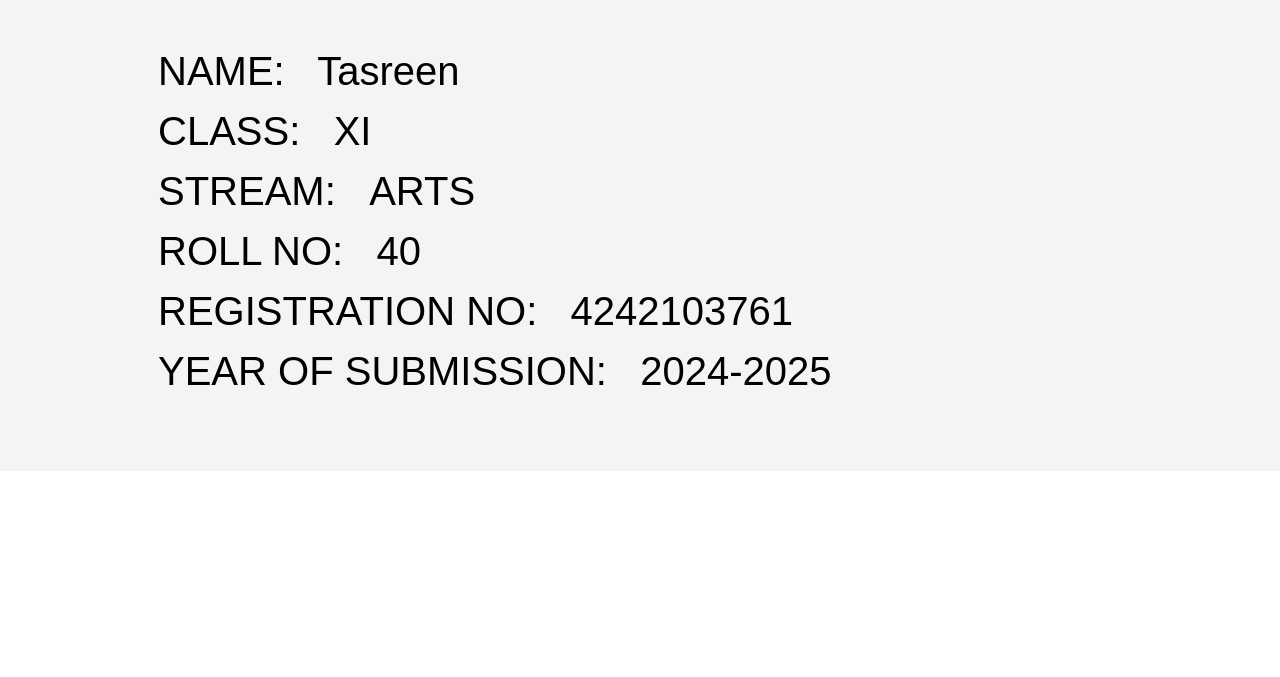
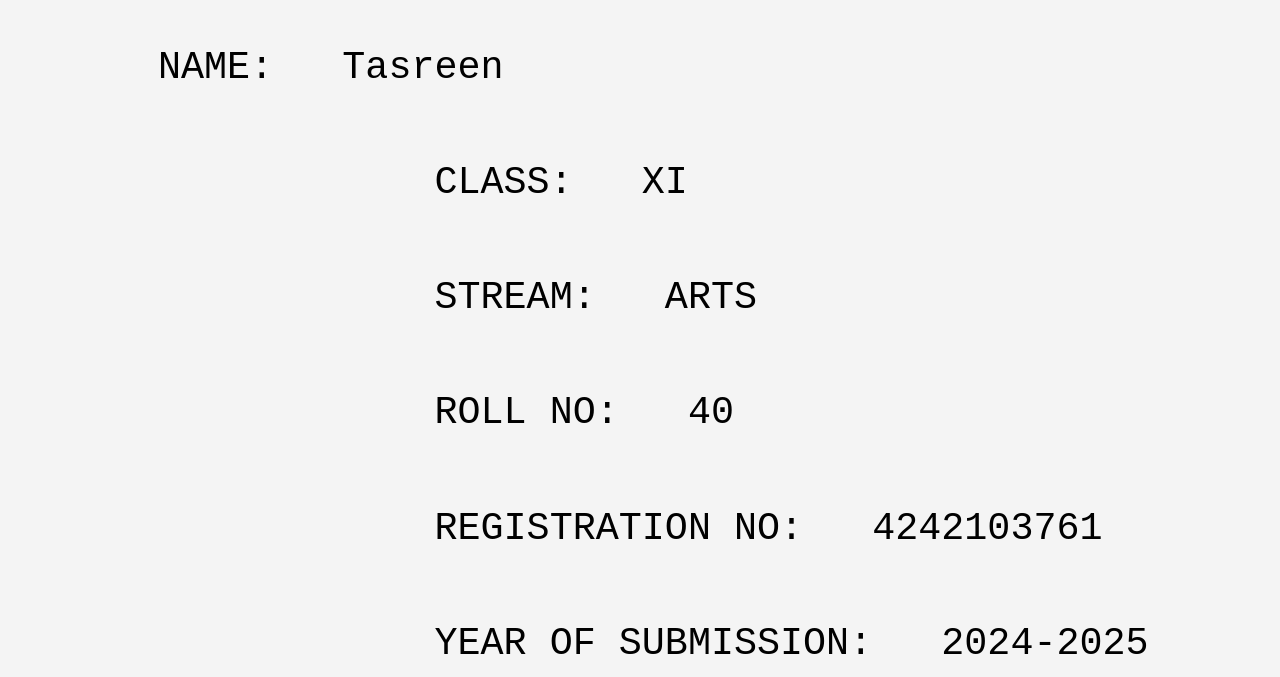
Before and after one commit to MD-ASHIF-AKBAR/my-first-website-, a plain HTML site: page about.html in a window 1280 px wide. Shown: the part 416-1093 px from the top of the page. Before the commit the page ends 887 px from the top, so only its background shows below. Drawn offline with Linux system fonts and the light colour scheme.

Commit message:
Update about.html

```diff
--- a/about.html
+++ b/about.html
@@ -32,7 +32,7 @@
         }
         #p1{
             text-align:left;
-            font-size: 40px;
+            font-size: 3vw;
             margin-left: 10vw;
             line-height: 1.5;
 
@@ -52,12 +52,12 @@
     <header>
         <h1>About Me</h1>
         <img id="img1" src="SORRY IMAGE IS NOT AVAILABLE" alt="">
-        <p id="p1">NAME:&nbsp;&nbsp; Tasreen<br>
+        <pre id="p1">NAME:&nbsp;&nbsp; Tasreen<br>
             CLASS: &nbsp;&nbsp;XI<br>
             STREAM: &nbsp;&nbsp;ARTS<br>
             ROLL NO: &nbsp;&nbsp;40<br>
             REGISTRATION NO: &nbsp;&nbsp;4242103761<br>
-            YEAR OF SUBMISSION: &nbsp;&nbsp;2024-2025</p>
+            YEAR OF SUBMISSION: &nbsp;&nbsp;2024-2025</pre>
     </header>
 </body>
 </html>
```
